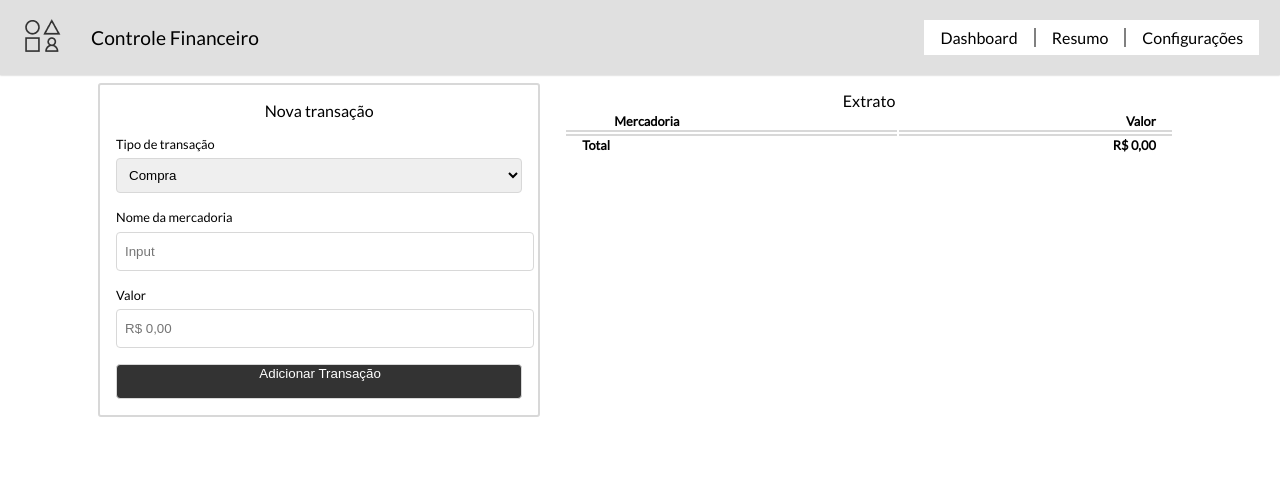
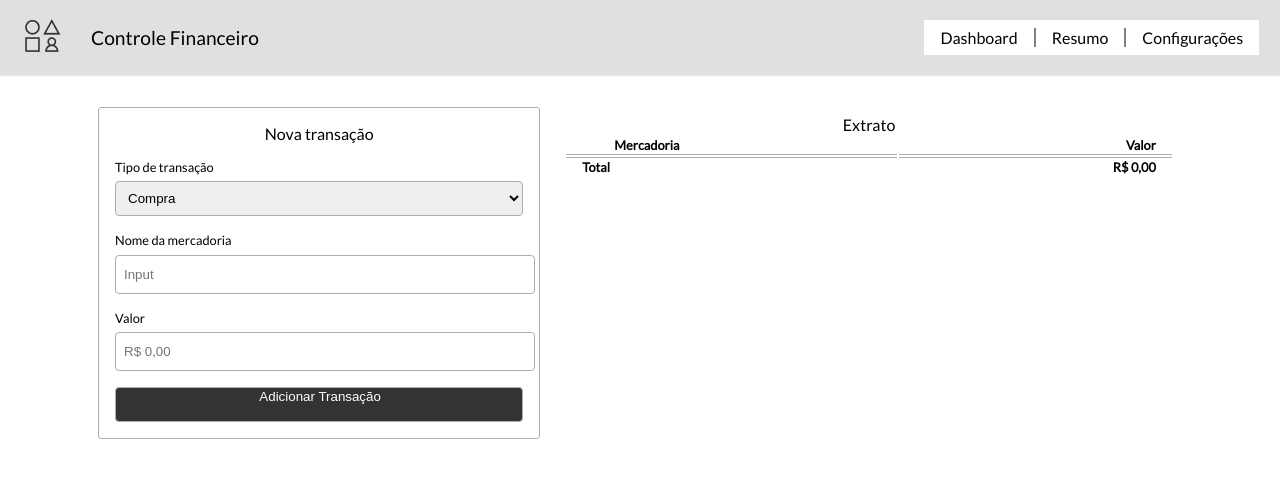
Before and after one commit to josiel27/test-viavarejo, a React (Create React App) app: page / in a window 1280 px wide. Shown: the top 478 px of the page. Built offline with nearby package versions, Linux system fonts and the light colour scheme.

Commit message:
added comments css

```diff
--- a/src/components/App/App.css
+++ b/src/components/App/App.css
@@ -6,8 +6,8 @@
 
 .grid-container {
   width: 100%;
-  /* padding: 0.5rem; */
   margin: auto;
+  margin-top: 1.5rem;
 }
 
 .grid-row {
--- a/src/components/Container/Container.css
+++ b/src/components/Container/Container.css
@@ -1,10 +1,9 @@
 /* AJUSTE DA LARGURA MAXIMA DO CONTEUDO */
-
 .responsive-ajust {
     max-width: 1100px;
 }
 
-
+/* Ajustando a quebra do conteudo do container, para dispositivos com a resolucao menor que 1024px */
 @media (max-width: 1024px) {
     .responsive-ajust div {
         width: 100%;
--- a/src/components/Extract/Extract.css
+++ b/src/components/Extract/Extract.css
@@ -1,45 +1,50 @@
+/* Conteudo do extrato */
 .extract {
     width: 100%;
     padding: 16px;
 }
 
+/* Titulo do extrato */
 .title-extract {
     text-align: center;
 }
 
+/* Ajustes na tabela de extrato */
 .table-extract {
     width: 100%;
     font-size: 0.8rem;
 }
 
 /* Empurra todas as a primeiras colunas tabela para ESQUERDA */
-
 .table-extract tr th:first-child, .table-extract tr td:first-child {
     text-align: left;
     padding-left: 1rem;
 }
 
 /* Empurra todas as a primeiras colunas tabela para DIREITA */
-
 .table-extract tr th:last-child, .table-extract tr td:last-child {
     text-align: right;
     padding-right: 1rem;
 }
 
+/* Primeiro titulo de coluna da */
 thead th {
-    border-bottom: 2px solid #d8d8d8;
+    border-bottom: 1px solid #adadad;
     padding-left: 3rem !important;
 }
 
+/* Altura das linhas da tabela e bordas separando essa linhas */
 tbody td {
-    border-bottom: 2px solid #d8d8d8;
+    border-bottom: 1px solid #adadad;
     height: 35px;
 }
 
+/* Borda superior da ultima linha da tabela (Total) */
 tfoot th {
-    border-top: 2px solid #d8d8d8;
+    border-top: 1px solid #adadad;
 }
 
+/* Ajustes no simbolo de tipo de transacao (+ ou -) */
 tbody td>span {
     margin-right: 1rem;
     margin-left: 0.5rem;
--- a/src/components/NewTransaction/NewTransaction.css
+++ b/src/components/NewTransaction/NewTransaction.css
@@ -1,28 +1,28 @@
+/* Div pai do conteudo na nova transacao */
 .transaction {
     width: 100%;
     padding: 16px;
     margin: 0.5rem;
-    border: 2px solid #d8d8d8;
+    border: 1px solid #adadad;
     border-radius: 3px;
 }
 
+/* Ajustes no titulo da nova transacao */
 .transaction-title {
     text-align: center;
 }
 
 /* REMOVE O SPIN DO TYPE BUTTON NUMBER */
-
 input::-webkit-outer-spin-button, input::-webkit-inner-spin-button {
     -webkit-appearance: none;
     margin: 0;
 }
-
 input[type=number] {
     -moz-appearance: textfield;
 }
 
+
 /* Style dos inputs do formulario */
-
 form, label {
     font-size: 0.8rem;
     margin-top: 1rem;
@@ -34,7 +34,7 @@ form, label {
     height: 35px;
     border-radius: 4px;
     padding-left: 0.5rem;
-    border: 1px solid #d8d8d8;
+    border: 1px solid #adadad;
 }
 
 .submit-style {
--- a/src/components/SideMenu/SideDrawer/DrawerToggleButton.css
+++ b/src/components/SideMenu/SideDrawer/DrawerToggleButton.css
@@ -1,3 +1,4 @@
+/* Style do botao de menu em dispositivos com <769px */
 .toggle-button {
     height: 23px;
     padding: 0px;
@@ -11,10 +12,12 @@
     justify-content: space-around;
 }
 
+/* Remove a outline do botao de menu quando focado */
 .toggle-button-line:focus {
     outline: none;
 }
 
+/* Adiciona as propiedas no botao de menu em dispositivos com <769px  */
 .toggle-button-line {
     width: 25px;
     height: 2px;
@@ -22,6 +25,7 @@
     text-decoration: none;
 }
 
+/* Esconde o botao de menu com uma resolucao acima de 769px */
 @media (min-width: 769px) {
     .toggle-button {
         display: none;
--- a/src/components/SideMenu/SideDrawer/SideDrawer.css
+++ b/src/components/SideMenu/SideDrawer/SideDrawer.css
@@ -1,3 +1,4 @@
+/* Propiedades do menu lateral */
 .side-drawer {
     height: 100%;
     width: 80%;
@@ -7,15 +8,17 @@
     top: 0;
     right: 0;
     z-index: 200;
-    transform: translateX(101%);
-    transition: transform 0.3s ease-out;
+    transform: translateX(101%);/* Define a posicao quando fechado */
+    transition: transform 0.3s ease-out;/* Efeito de transicao ao abrir o menu */
     font-size: 1.3rem;
 }
 
+/* Define a posicao quando aberto */
 .side-drawer.open {
     transform: translateX(0)
 }
 
+/* Propiedades do conjunto de botoes menu */
 .side-drawer ul {
     height: 100%;
     padding: 0;
@@ -24,6 +27,7 @@
     flex-direction: column;
 }
 
+/* Propiedades do botoes menu */
 .side-drawer li {
     color: white;
     padding: 0.5rem;
@@ -32,16 +36,13 @@
     padding-right: 1rem;
 }
 
+/* Efeito ao passar o mouse nos botoes de menu */
 .side-drawer li:hover {
     background: #c4c4c4;
     color: black;
 }
 
-.side-drawer a {
-    text-decoration: none;
-    font-size: 1.2rem;
-}
-
+/* Propiedades do botao close do menu lateral (X) */
 .close-side-menu {
     color: white;
     margin: 2rem;
@@ -49,10 +50,12 @@
     width: fit-content;
 }
 
+/* Efeito ao passar o mouse nos botao close(X) de menu */
 .close-side-menu:hover {
     transform: scale(1.05);
 }
 
+/* Ajustando a largura do menu conforme a responsividade dos dispositivos */
 @media (min-width: 768px) {
     .side-drawer {
         max-width: 300px;
--- a/src/index.js
+++ b/src/index.js
@@ -1,6 +1,6 @@
 import React from 'react';
 import ReactDOM from 'react-dom';
-import './index.css';
+import './styles/index.css';
 import App from './components/App/App';
 import * as serviceWorker from './components/ServiceWorker/serviceWorker';
 
--- a/src/index.css
+++ b/src/styles/index.css
@@ -1,6 +1,6 @@
 @font-face {
   font-family: Lato;
-  src: url('../src/assets/fonts/Lato/Lato-Regular.ttf');
+  src: url('../../src/assets/fonts/Lato/Lato-Regular.ttf');
 }
 
 html {
```
Also changed, not shown: src/components/SideMenu/Toolbar/Toolbar.css (+12 -1 lines).
